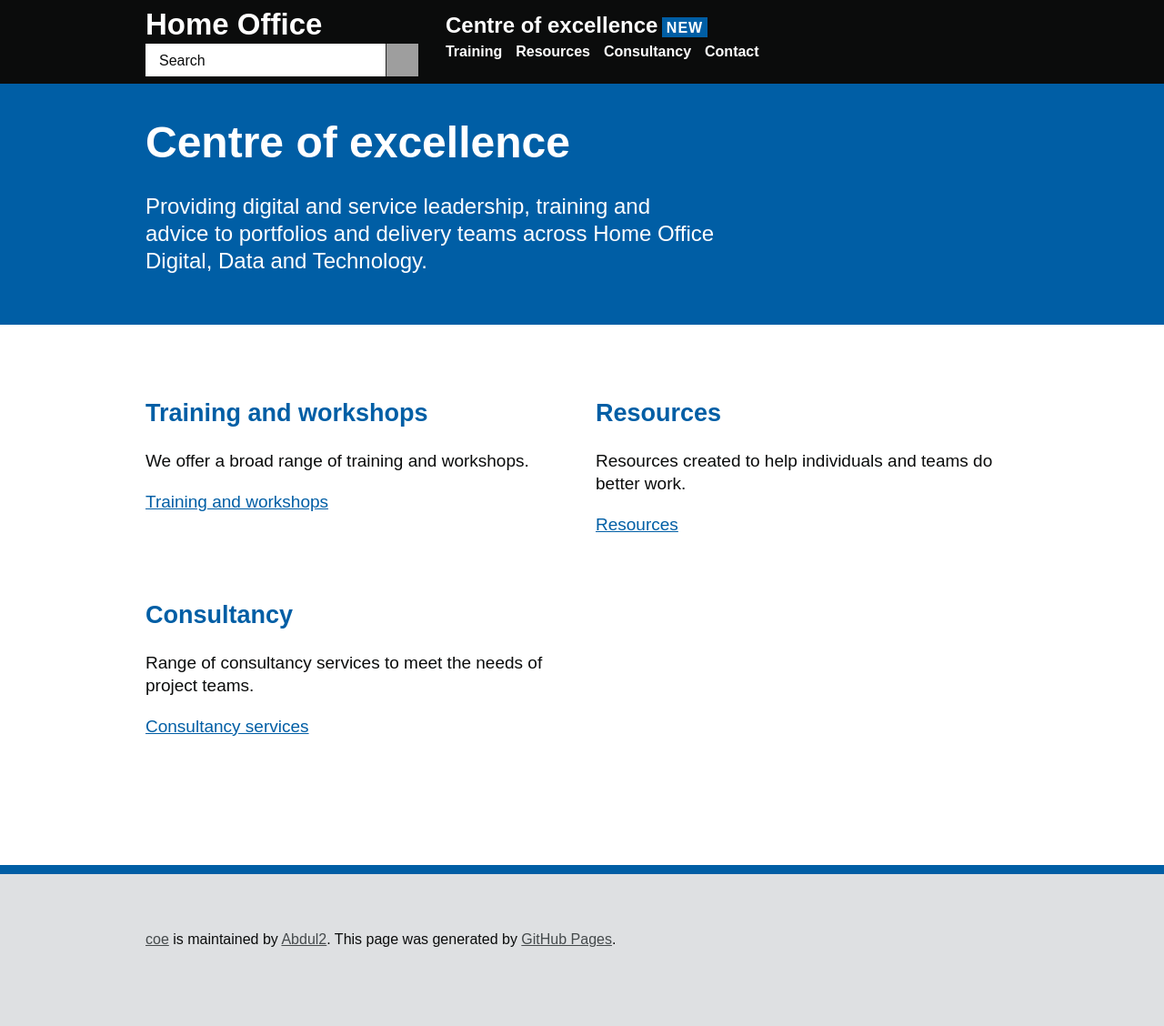
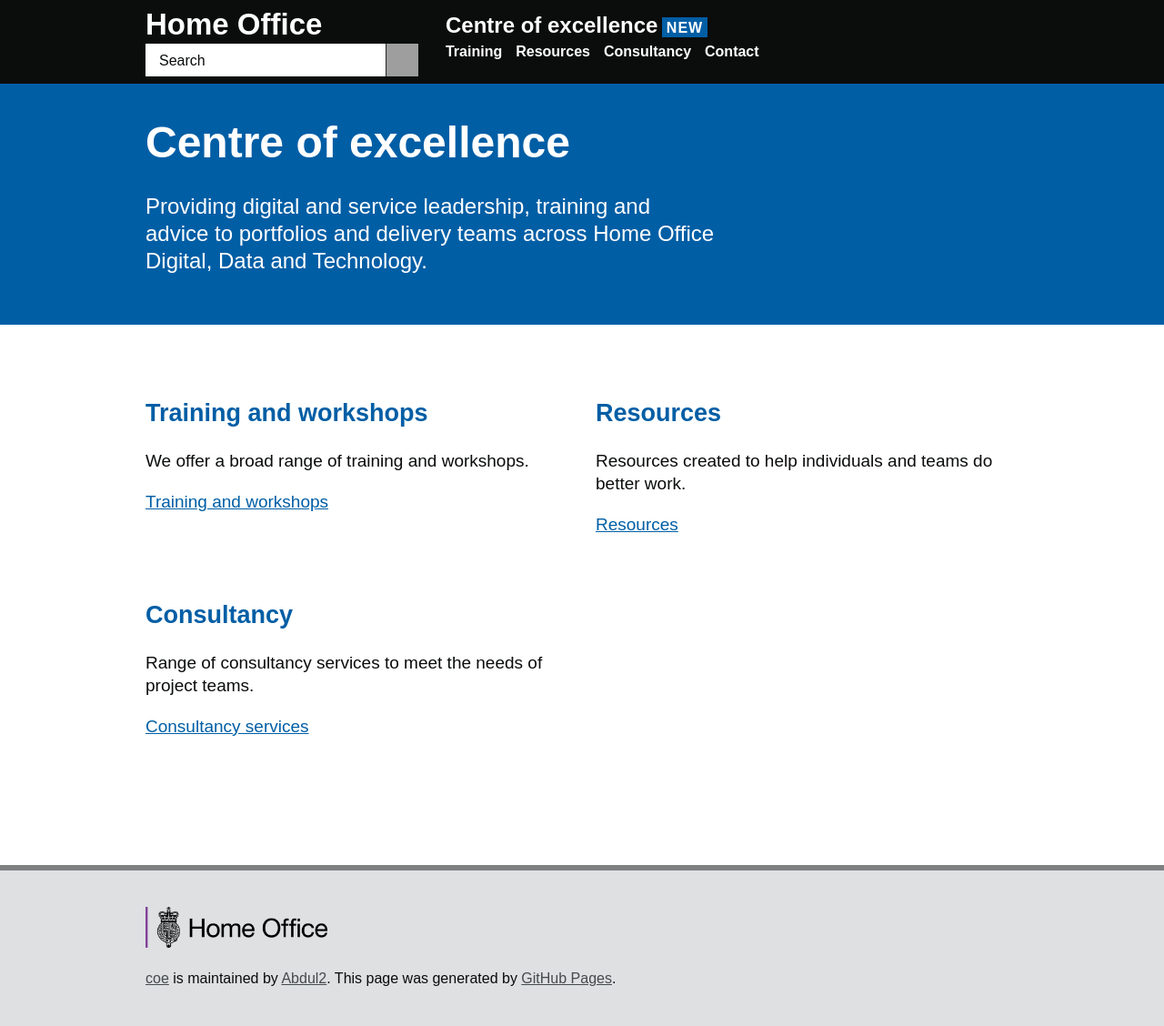
Before and after one commit to Abdul2/coe, a Jekyll site: the page built from index.md, in a window 1280 px wide. Shown: the whole page at 91% size. Built offline with Jekyll 4.4.1, drawn with Linux system fonts in a browser that asks for light colours; a script that is not in the unit is left out; the repository's description, which GitHub fills in, is left out; before the commit the page ends 1045 px from its top, so only the background shows below that; grey boxes are pictures that could not be loaded.

Commit message:
dev: visual changes to footer inc adding logo

```diff
--- a/_layouts/default.html
+++ b/_layouts/default.html
@@ -66,10 +66,15 @@
 <footer class="group js-footer" id="footer" role="contentinfo">
 
   <div class="footer-wrapper">
+    <div class="logo">
+      <img src="HomeOffice.png" width="200px" height="auto" alt="Home Office logo">
+    </div>
+    <div class="copywrite">
       {% if site.github.is_project_page %}
       <span class="site-footer-owner"><a href="{{ site.github.repository_url }}">{{ site.github.repository_name }}</a> is maintained by <a href="{{ site.github.owner_url }}">{{ site.github.owner_name }}</a>.</span>
       {% endif %}
       <span class="site-footer-credits">This page was generated by <a href="https://pages.github.com">GitHub Pages</a>.</span>
+    </div>
   </div>
 </footer>
 
--- a/_sass/_custom.scss
+++ b/_sass/_custom.scss
@@ -606,3 +606,15 @@ ul.tab--nav li a:focus {
  h2 a {
    text-decoration: none;
  }
+
+#footer {
+    border-top: 6px solid #808080!important;
+}
+
+ .footer-wrapper {
+   padding: 40px 0 40px 0!important;
+
+   .copywrite {
+     margin-top: 15px;
+   }
+ }
```
Also changed, not shown: HomeOffice.png (added). Lines whose indentation alone changed are shown as unchanged.
